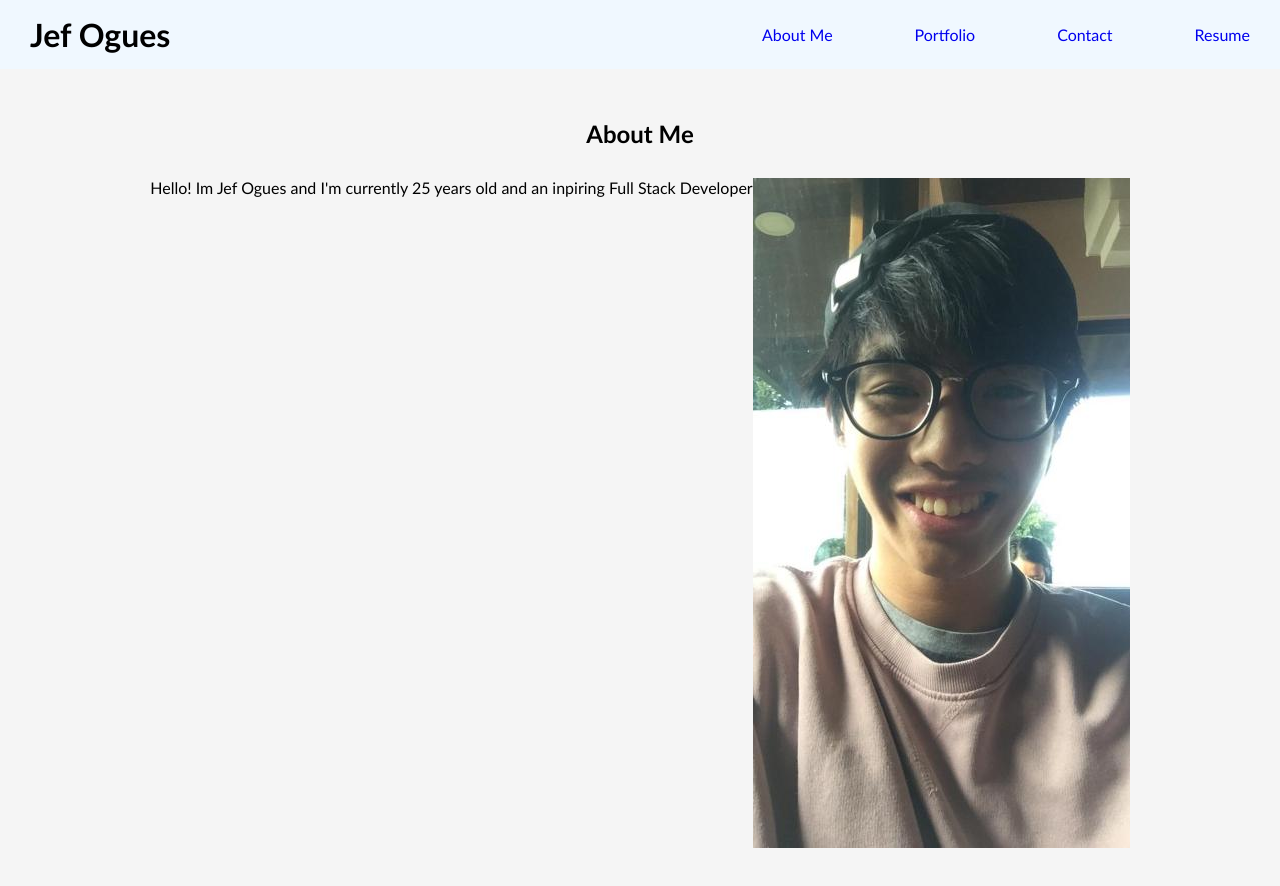
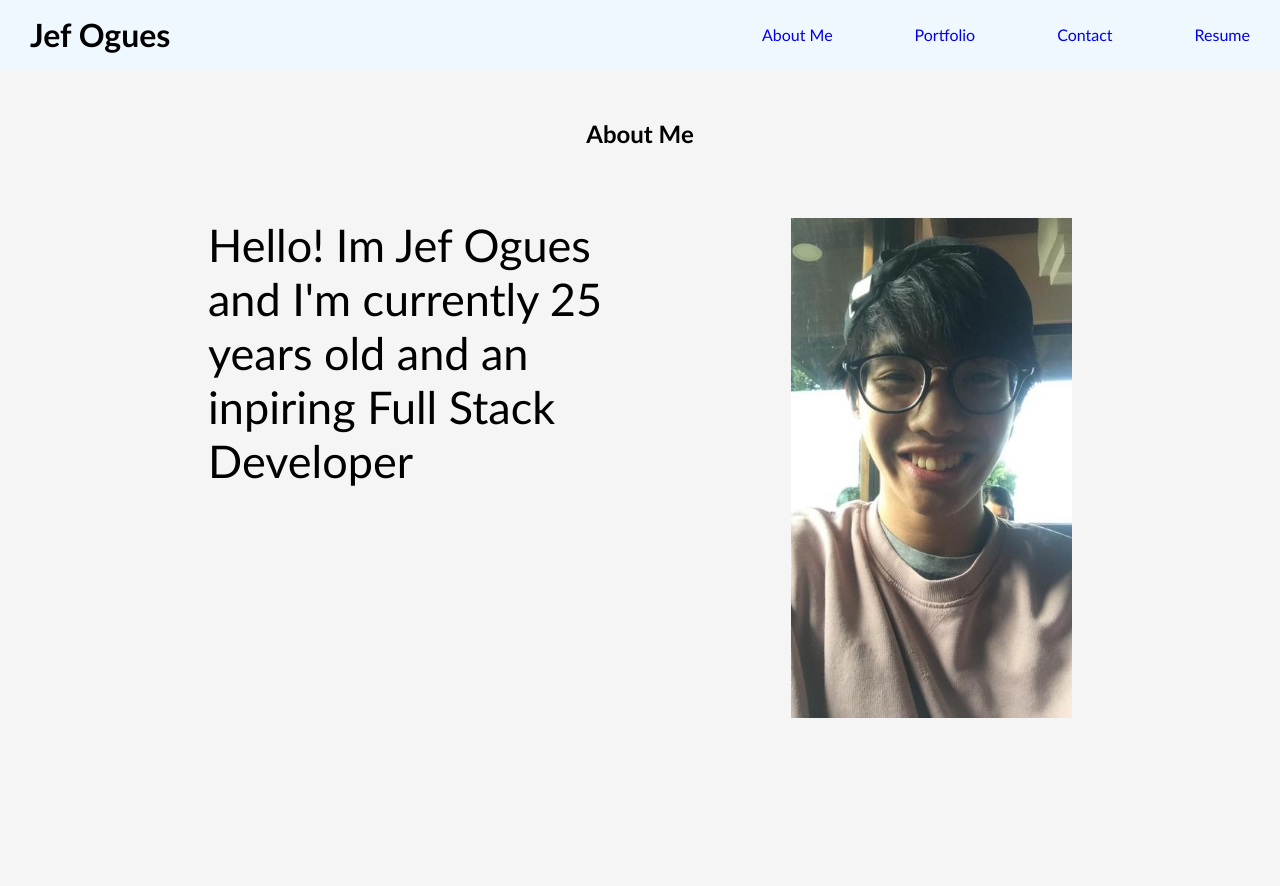
Before and after one commit to jef1197/Module-20, a React (Create React App) app: page / in a window 1280 px wide. Shown: the top 886 px of the page. After the commit the page ends 811 px from the top, so only its background shows below. Built offline with nearby package versions, Linux system fonts and the light colour scheme.

Commit message:
about me styles + protfolio stlyes

```diff
--- a/src/App.css
+++ b/src/App.css
@@ -63,6 +63,48 @@ li a {
 
 .about-content {
   display: flex;
+  justify-content: space-between;
+  width: 80%;
+  padding: 20px;
+}
+
+.about-text {
+  padding: 20px;
+  width: 50%;
+}
+
+.about-text p{
+  font-size: 45px;
+}
+
+.about-img {
+  padding: 20px;
+}
+
+.about-img img {
+  height: 500px;
+}
+
+/* Portfolio */
+
+.portfolio-container{
+  width: 80%;
+  padding: 20px;
+}
+
+.portfolio-card {
+  width: 100%;
+  display: flex;
+  justify-content: space-between;
+  margin-bottom: 25px;
+}
+
+.portfolio-text h3 {
+  margin-bottom: 10px;
+}
+.portfolio-text a {
+  margin-bottom: 10px;
+  display: block;
 }
 
 /* Styles for mobile */
@@ -75,6 +117,8 @@ li a {
   nav {
     display: none;
   }
+
+  /* content */
 }
 
 /* Styles for Tablet */
--- a/src/components/About.js
+++ b/src/components/About.js
@@ -6,8 +6,10 @@ function About() {
 
   return (
     <section className='about-content'>
-      <div>Hello! Im Jef Ogues and I'm currently 25 years old and an inpiring Full Stack Developer</div>
-      <div><img src={profile} alt='selfie of me'/></div>
+      <div className='about-text'>
+        <p>Hello! Im Jef Ogues and I'm currently 25 years old and an inpiring Full Stack Developer</p>
+      </div>
+      <div className='about-img'><img src={profile} alt='selfie of me'/></div>
     </section>
     );
   }
--- a/src/components/Portfolio.js
+++ b/src/components/Portfolio.js
@@ -31,7 +31,7 @@ function Portfolio() {
   ])
 
   return (
-    <section>
+    <section className='portfolio-container'>
       {projects.map((project, id) => {
         return (<Project project={project} key={id}/>)
       })}
--- a/src/components/Project.js
+++ b/src/components/Project.js
@@ -4,11 +4,13 @@ function Project({ project }) {
 
   const { name, link, repo, pic} = project
   return  (
-    <section>
-      <img src={pic}/>
-      <h3>{name}</h3>
-      <a href={link}>Link to Site</a>
-      <a href={repo}>Link to Repo</a>
+    <section className='portfolio-card'>
+      <img src={pic} alt={`website homepage ` + name}/>
+      <div className='portfolio-text'>
+        <h3>{name}</h3>
+        <a href={link}>Link to Site</a>
+        <a href={repo}>Link to Repo</a>
+      </div>
     </section>
     );
   }
--- a/src/components/Resume.js
+++ b/src/components/Resume.js
@@ -4,7 +4,7 @@ function Resume() {
 
   return  (
     <section>
-      <p>Download my Resume <a>Here</a> </p>
+      <p>Download my Resume <a href='#'>Here</a> </p>
       <div>
         <h4>Front End </h4>
         <ul>
```
